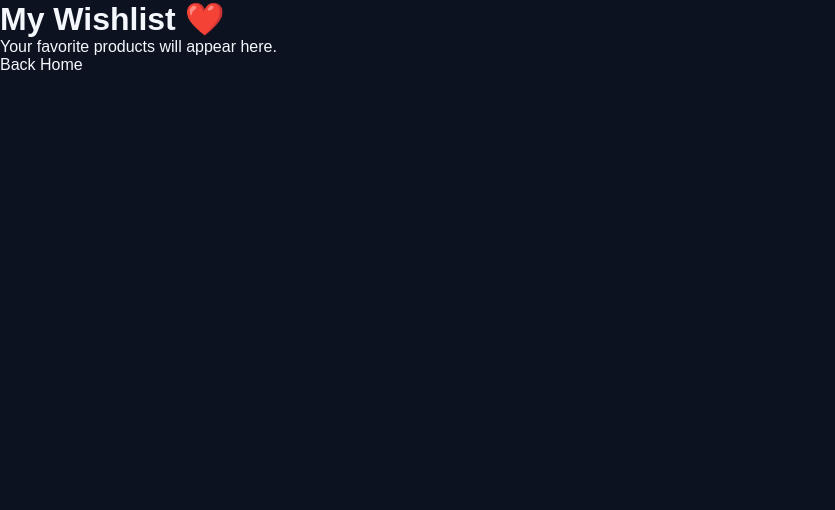
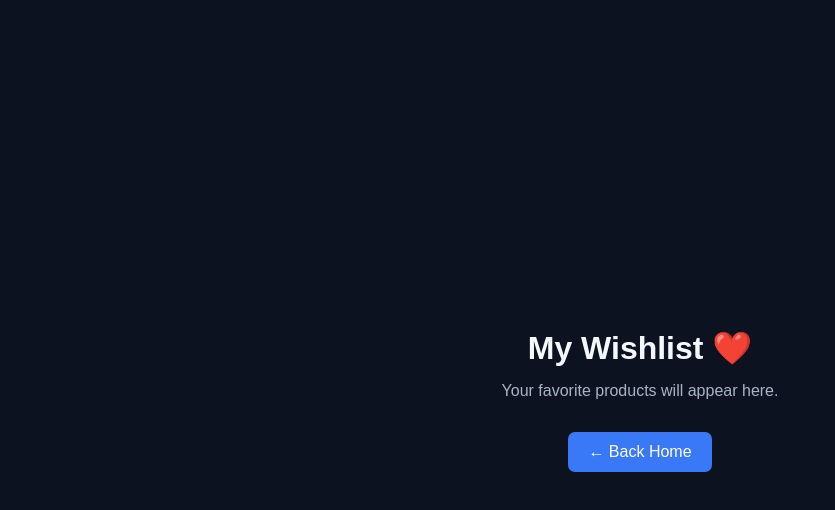
Before and after one commit to sedrick-dev/sedrick-ecommerce, a plain HTML site: page wishlist.html in a window 1280 px wide. Shown: the whole page, without its empty margins (0-835 px from the left). Drawn offline with Linux system fonts and the light colour scheme.

Commit message:
Add files via upload

```diff
--- a/style.css
+++ b/style.css
@@ -292,3 +292,32 @@ footer h3 { color: white; font-size: 20px; }
 .processing {
     color: #ffc247;
 }
+
+/* CENTER WISHLIST PAGE */
+.wishlist-container {
+    min-height: 100vh;
+    display: flex;
+    flex-direction: column;
+    align-items: center;
+    justify-content: center;
+    text-align: center;
+    padding: 30px 15px;
+}
+
+.wishlist-container h1 {
+    font-size: 32px;
+    margin-bottom: 15px;
+}
+
+.wishlist-container p {
+    color: #aab4c8;
+    margin-bottom: 20px;
+}
+
+.wishlist-container .back-home {
+    background: #3978f6;
+    color: white;
+    padding: 11px 20px;
+    border-radius: 7px;
+    text-decoration: none;
+}
--- a/wishlist.html
+++ b/wishlist.html
@@ -6,11 +6,15 @@
 </head>
 <body>
 
-<h1>My Wishlist ❤️</h1>
 
-<p>Your favorite products will appear here.</p>
+<div class="wishlist-container">
 
-<a href="index.html">Back Home</a>
+    <h1>My Wishlist ❤️</h1>
 
+    <p>Your favorite products will appear here.</p>
+
+    <a href="index.html" class="back-home">← Back Home</a>
+
+</div>
 </body>
 </html>
```
